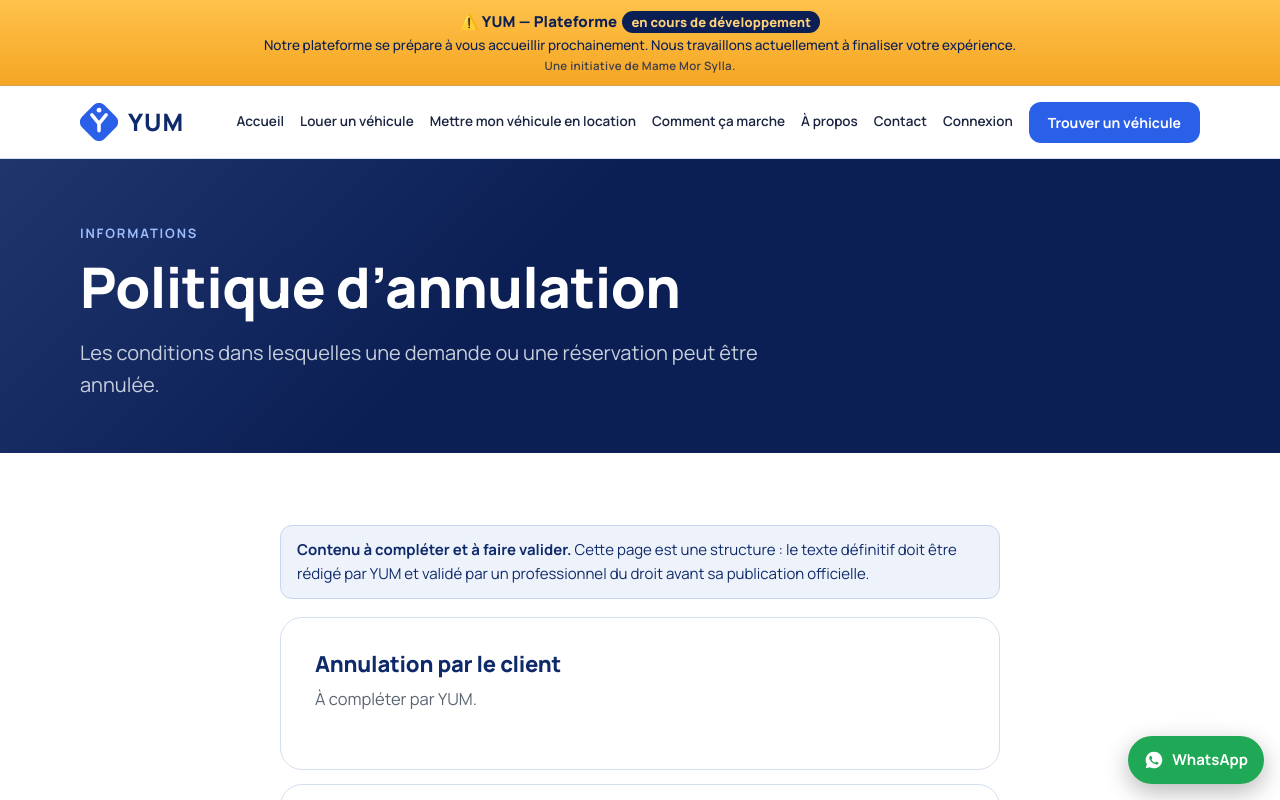
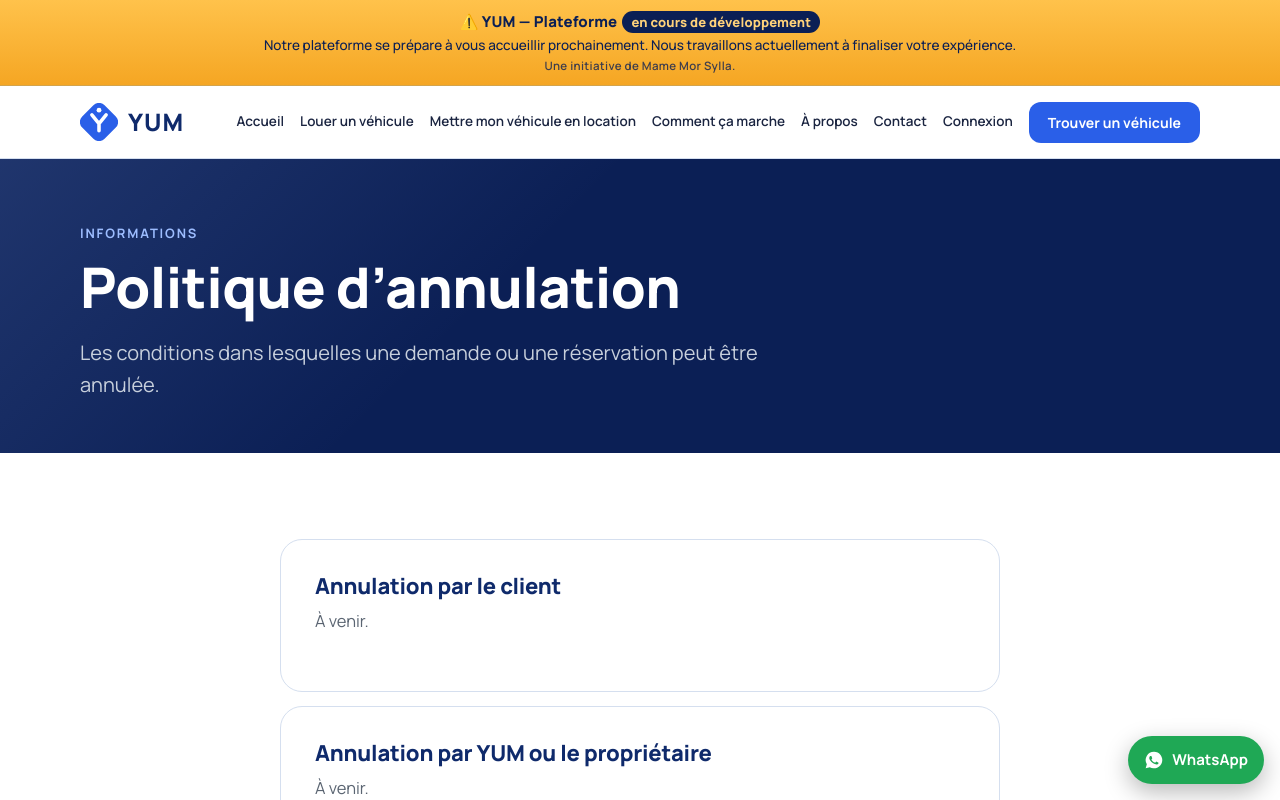
Before and after one commit to mameunivers28-cloud/yum, a Next.js app: page /annulation in a window 1280 px wide. Shown: the top 800 px of the page. Built offline with nearby package versions, Linux system fonts and the light colour scheme; no server answers.

Commit message:
Pages légales : retrait des messages provisoires, « À compléter » remplacé par « À venir »
Co-Authored-By: Claude Sonnet 5.5 <noreply@anthropic.com>

Claude-Session: https://claude.ai/code/session_01Nc7qmp3z573jgLgi8DCjPS

```diff
--- a/app/legal/Legal.tsx
+++ b/app/legal/Legal.tsx
@@ -9,9 +9,8 @@ export default function Legal({ title, intro, sections }: { title: string; intro
         <p className="lead">{intro}</p>
       </div></section>
       <section className="s"><div className="wrap" style={{ maxWidth: 760 }}>
-        <p className="notice"><b>Contenu à compléter et à faire valider.</b> Cette page est une structure : le texte définitif doit être rédigé par YUM et validé par un professionnel du droit avant sa publication officielle.</p>
         {sections.map((s) => (
-          <div className="own" key={s} style={{ marginTop: 14 }}><h2 style={{ fontSize: 22 }}>{s}</h2><p>À compléter par YUM.</p></div>
+          <div className="own" key={s} style={{ marginTop: 14 }}><h2 style={{ fontSize: 22 }}>{s}</h2><p>À venir.</p></div>
         ))}
       </div></section>
     </Shell>
```
